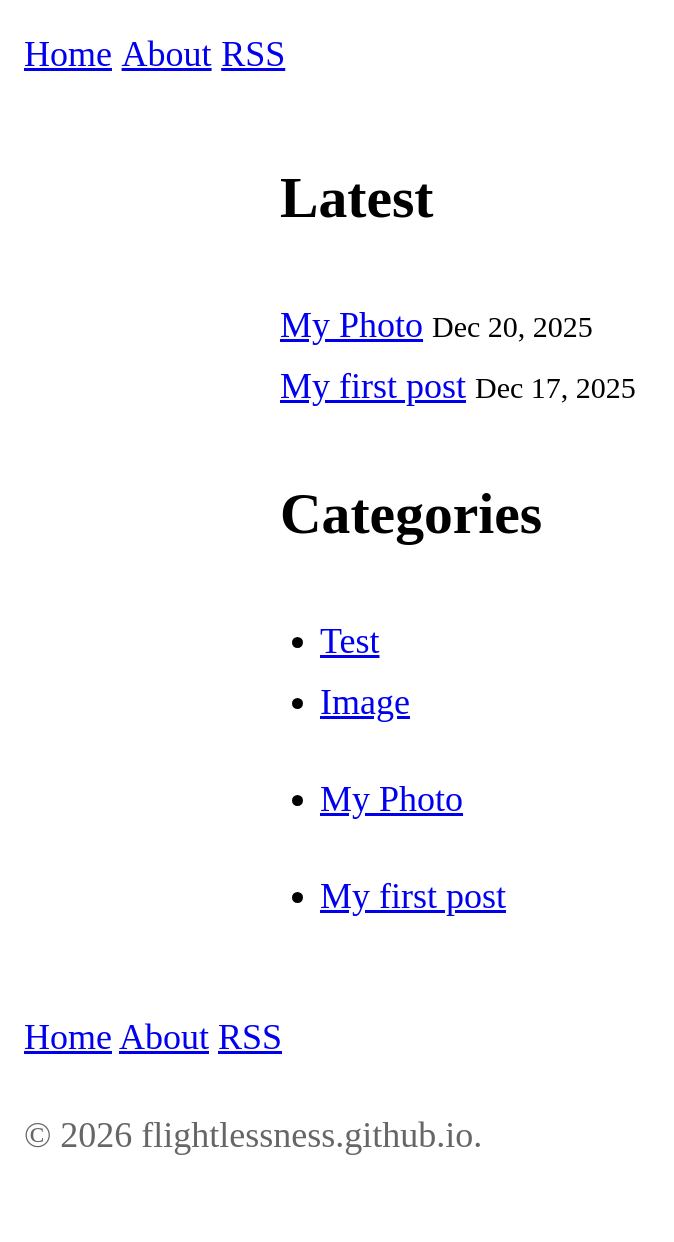
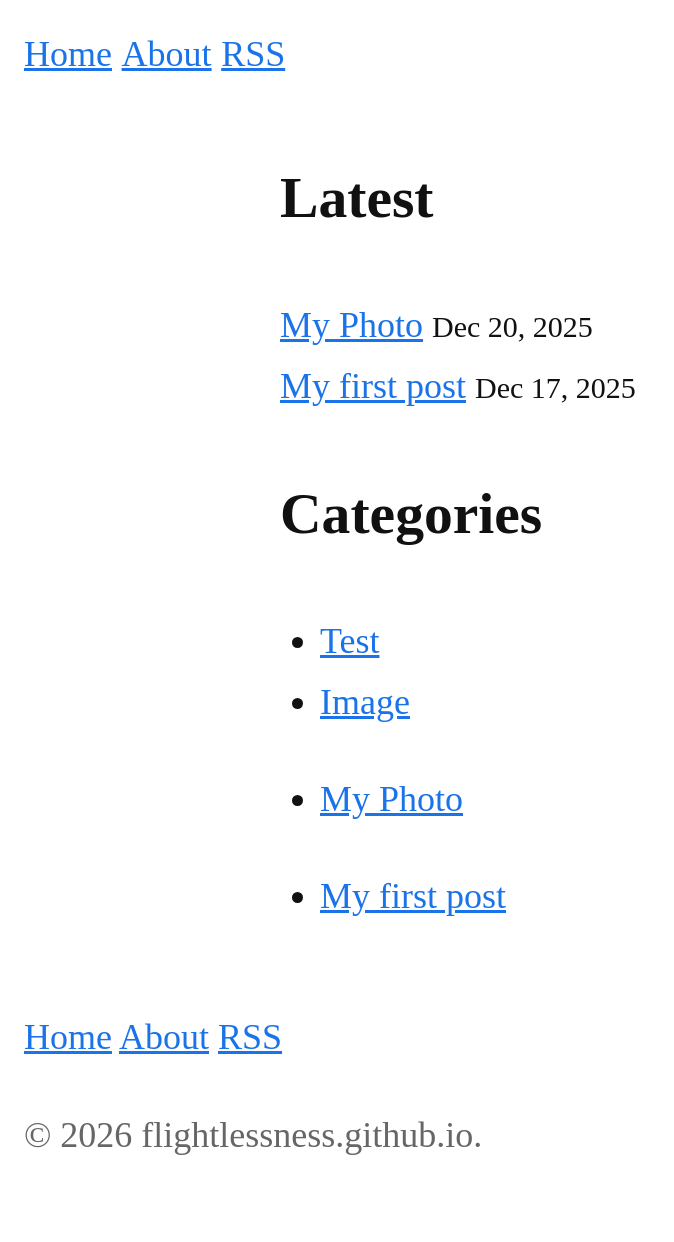
Before and after one commit to flightlessness/flightlessness.github.io, a Jekyll site: the page built from index.md, in a window 1280 px wide. Shown: the whole page, without its empty margins (0-674 px from the left). Built offline with Jekyll 4.4.1, drawn with Linux system fonts in a browser that asks for light colours.

Commit message:
Add CSS variables for light and dark modes

```diff
--- a/assets/css/custom.css
+++ b/assets/css/custom.css
@@ -11,6 +11,64 @@ main {
   max-width: 720px;
   margin: 0 auto;
 }
+
+/* color system: define variables for light mode */
+:root {
+  --bg: #ffffff;
+  --text: #111111;
+  --muted: #666666;
+  --link: #1a73e8;
+  --accent: #ff6600; /* your RSS color previously */
+  --site-max-width: 720px;
+
+  --transition-fast: 180ms ease;
+}
+
+/* dark mode variables when .dark on <html> */
+html.dark {
+  --bg: #0b0b0d;
+  --text: #eaeaea;
+  --muted: #9a9a9a;
+  --link: #8ab4ff;
+  --accent: #ff9a41;
+}
+
+/* apply */
+html, body {
+  background: var(--bg);
+  color: var(--text);
+  transition: background var(--transition-fast), color var(--transition-fast);
+}
+
+/* preserve your existing layout values but use variables */
+main {
+  max-width: var(--site-max-width);
+  margin: 0 auto;
+}
+
+/* links */
+a { color: var(--link); }
+a:hover { opacity: 0.85; }
+
+/* small utility for icon alignment */
+.theme-toggle {
+  background: none;
+  border: none;
+  padding: 0.25rem 0.5rem;
+  font-size: 1rem;
+  cursor: pointer;
+  color: var(--text);
+  display: inline-flex;
+  align-items: center;
+  gap: 0.4rem;
+}
+.theme-toggle:focus { outline: 2px solid var(--accent); outline-offset: 2px; }
+
+/* optional: make toggle slightly smaller in footer */
+.footer .theme-toggle { font-size: 0.95rem; }
+
+/* keep transitions subtle for themeable properties */
+* { transition: color var(--transition-fast) , background var(--transition-fast) ; }
 
 .site-nav {
   display: flex;
```
